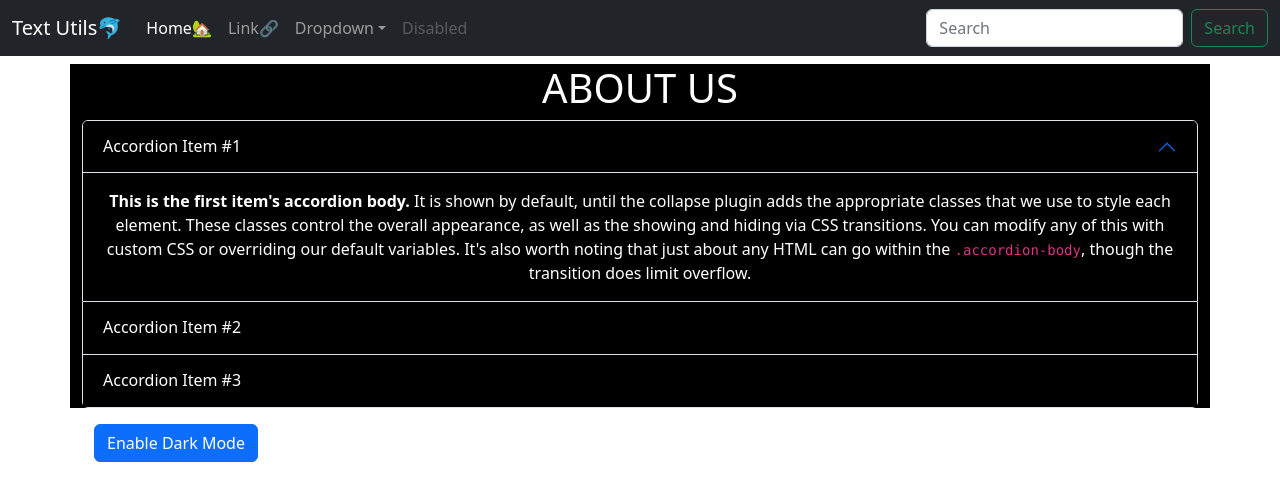
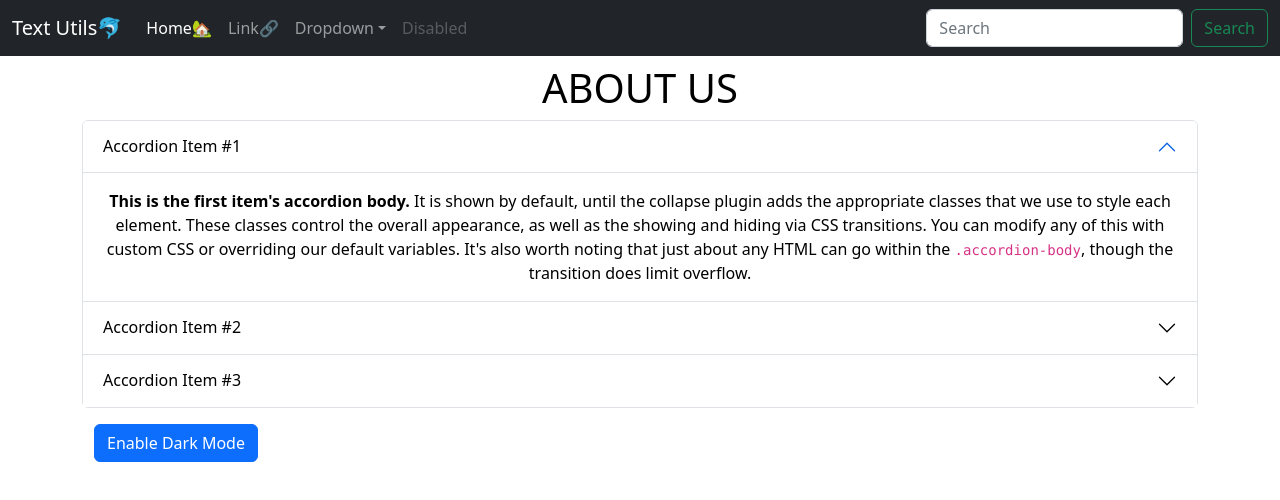
Before and after one commit to Aryaja98/Text_Utils, a React (Create React App) app: page /about in a window 1280 px wide. Shown: the top 500 px of the page. Built offline with nearby package versions, Linux system fonts and the light colour scheme.

Commit message:
Dark mode theme

```diff
--- a/src/Components/About.js
+++ b/src/Components/About.js
@@ -5,17 +5,17 @@ export default function About() {
 
     const changeTheme = () =>{
         if(myStyle.color == 'white') {
-        setText('Disable Dark Mode')
+        setText('Enable Dark Mode')
         setMyStyle({color: "black", backgroundColor: "white"})
     } else {
-        setText('Enable Dark Mode')
-        setMyStyle({color: "white", backgroundColor: "black"})
+        setText('Disable Dark Mode')
+        setMyStyle({color: "white", backgroundColor: "black", border: "1px solid white"})
     }
 
     }
 
     //initialize button text & initial theme
-    const[myStyle,setMyStyle] = useState({color: "white", backgroundColor: "black"})
+    const[myStyle,setMyStyle] = useState({color: "black", backgroundColor: "white"})
     const[text,setText] = useState('Enable Dark Mode')
 
     return (
```
